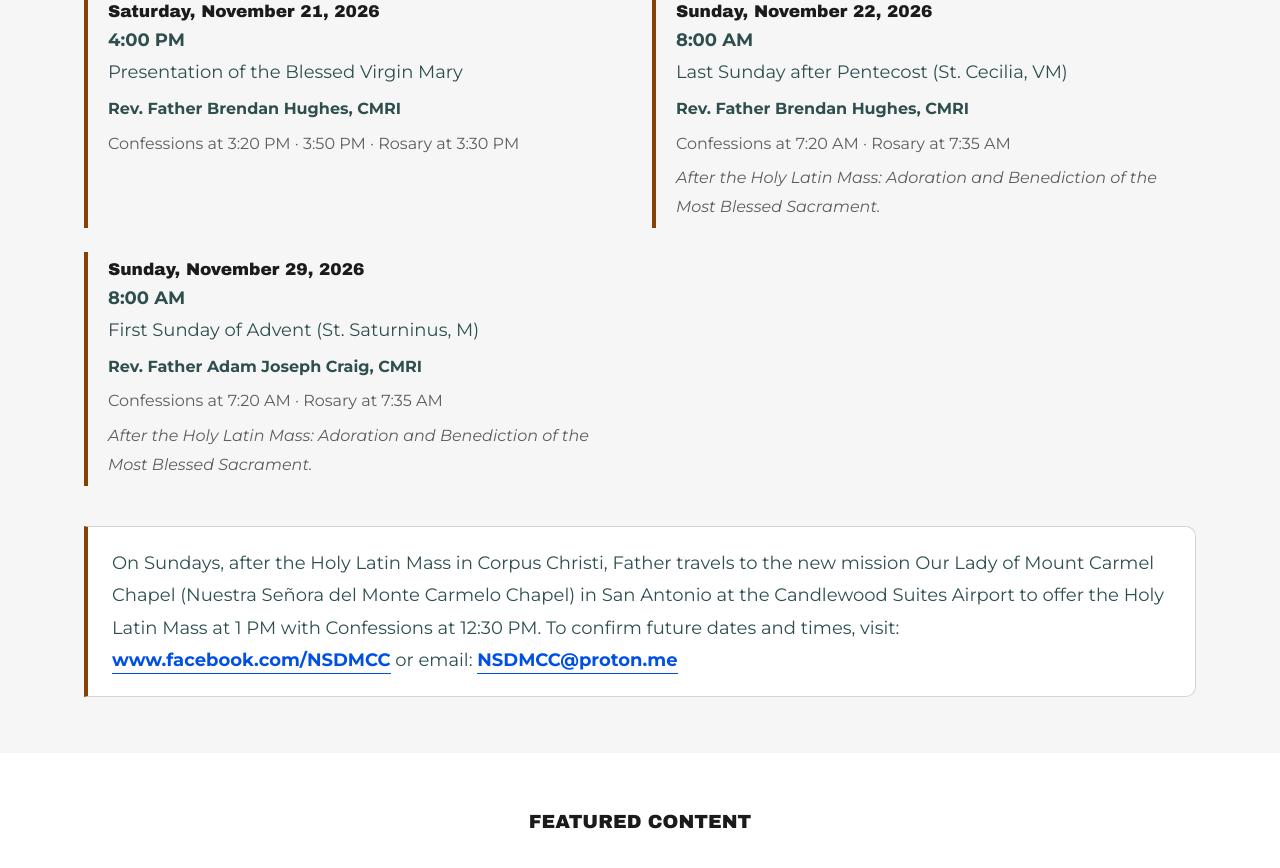
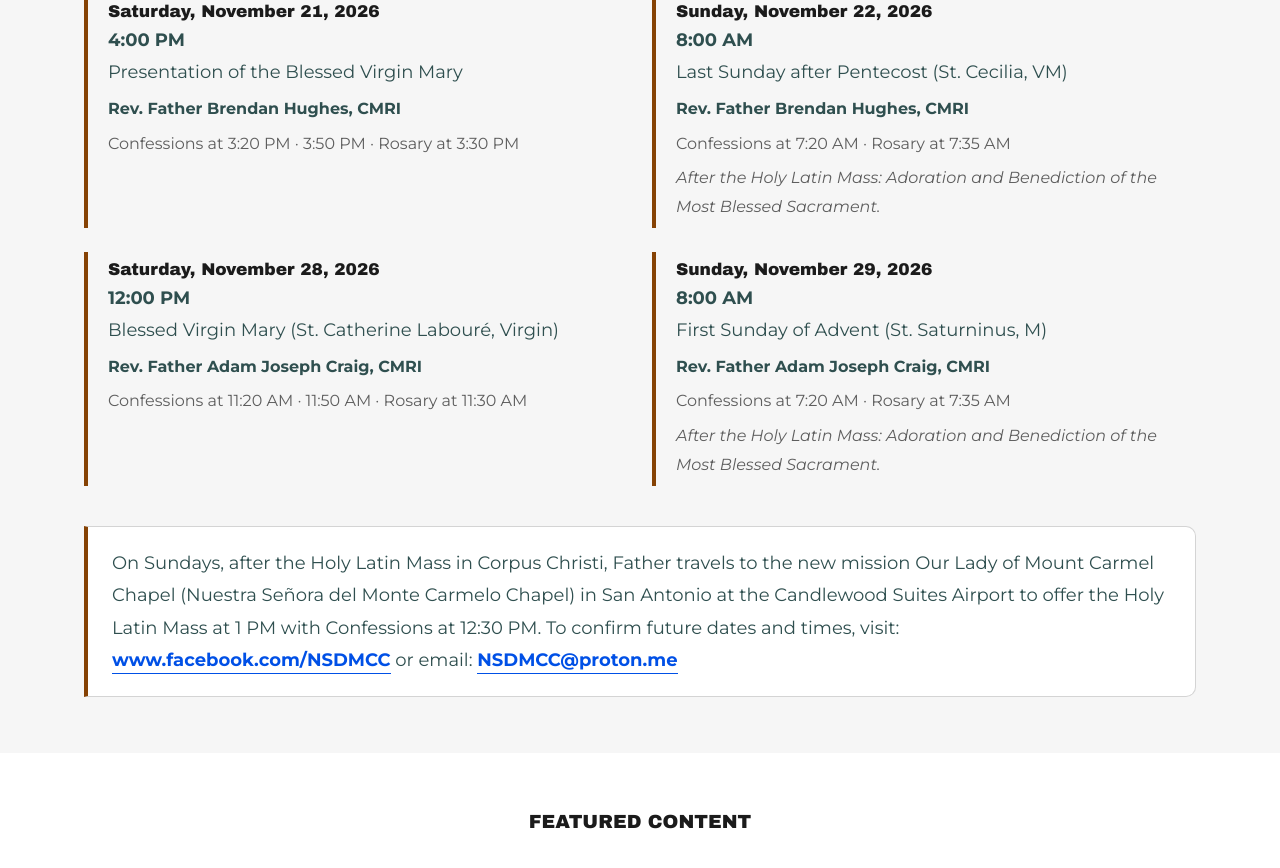
Before and after one commit to ourladymhtchurch/ourladymhtchurch.github.io, a Jekyll site: the page built from index.html, in a window 1280 px wide and 900 px high, scrolled down 2475 px, cut to the strip 0-873 px from the top of the window. Shown: the top 868 px of the strip. Built offline with Jekyll 4.4.1, drawn with Linux system fonts in a browser that asks for light colours.

Commit message:
Add the Holy Latin Mass for the Blessed Virgin Mary (St. Catherine Labouré), Saturday, November 28, 2026, 12:00 PM, by Rev. Father Adam Joseph Craig, CMRI

```diff
--- a/_data/schedule.yml
+++ b/_data/schedule.yml
@@ -42,6 +42,12 @@ masses:
     confessions: "7:20 AM"
     rosary: "7:35 AM"
     note: "After the Holy Latin Mass: Adoration and Benediction of the Most Blessed Sacrament."
+  - date: "Saturday, November 28, 2026"
+    time: "12:00 PM"
+    feast: "Blessed Virgin Mary (St. Catherine Labouré, Virgin)"
+    celebrant: "Rev. Father Adam Joseph Craig, CMRI"
+    confessions: "11:20 AM · 11:50 AM"
+    rosary: "11:30 AM"
   - date: "Sunday, November 29, 2026"
     time: "8:00 AM"
     feast: "First Sunday of Advent (St. Saturninus, M)"
```
